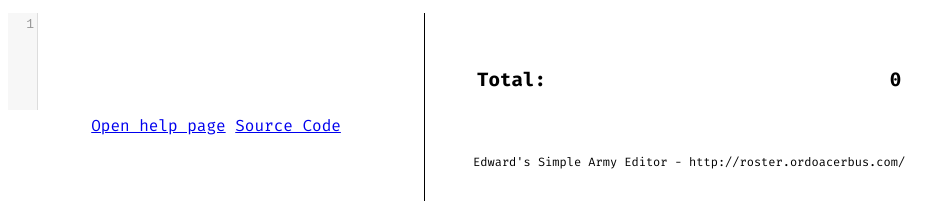
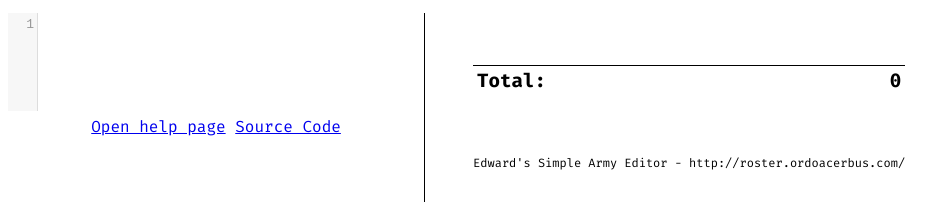
Before and after one commit to edward3h/simple_army_editor, a plain HTML site: page index.html in a window 1280 px wide. Shown: the part 72-280 px from the top of the page, without its empty margins (0-941 px from the left). Drawn offline with nearby package versions, Linux system fonts and the light colour scheme.

Commit message:
Add a top border over the Total row

```diff
--- a/styles.css
+++ b/styles.css
@@ -80,6 +80,7 @@ div#main {
   font-weight: bold;
   font-size: larger;
   margin-top: 1em;
+  border-top: thin solid black;
 }
 
 .unit, .totalrow {
```
